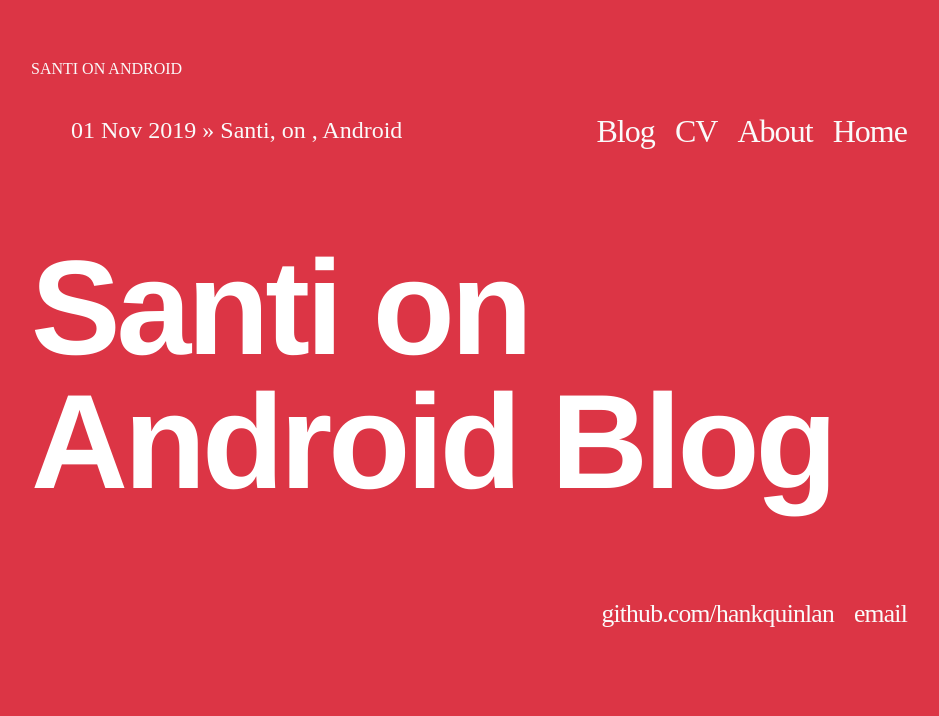
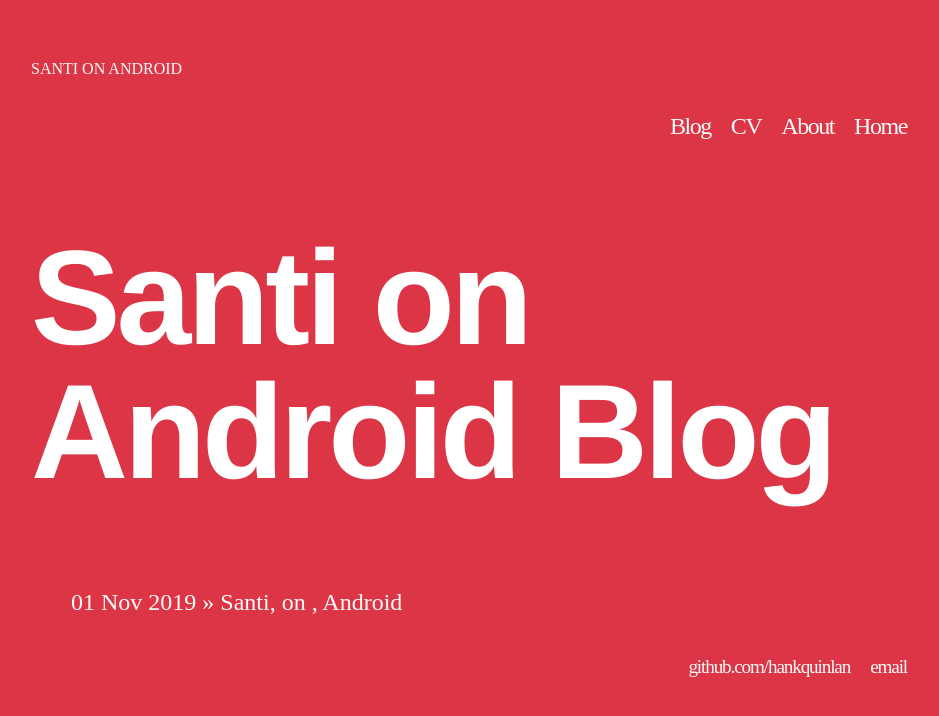
Before and after one commit to SantiOnAndroid/SantiOnAndroid.github.io, a Jekyll site: the page built from blog/index.html, in a window 1280 px wide. Shown: the top 716 px of the page, without its empty margins (161-1100 px from the left). Built offline with Jekyll 4.4.1, drawn with Linux system fonts in a browser that asks for light colours; some web fonts are replaced.

Commit message:
modificant titolj

```diff
--- a/css/main.css
+++ b/css/main.css
@@ -32,8 +32,8 @@
     float: right;
     fill: #ffffff;
     background: inherit;
-    font-size: 2em;
-    letter-spacing: -.03em;
+    font-size: 1.5em;
+    letter-spacing: -.06em;
 }
 a {
     text-decoration: none;
--- a/index.html
+++ b/index.html
@@ -3,6 +3,6 @@
 title: Santi on Android
 ---
 <div class="blurb">
-	<h1>Nosaltres</h1>
-	<p>Fem <br><em>Socis</em> </p>
+	<h1>Nosaltres
+		<br><p>Fem <br><em>Socis</em> </p></h1>
 </div><!-- /.blurb -->
```
